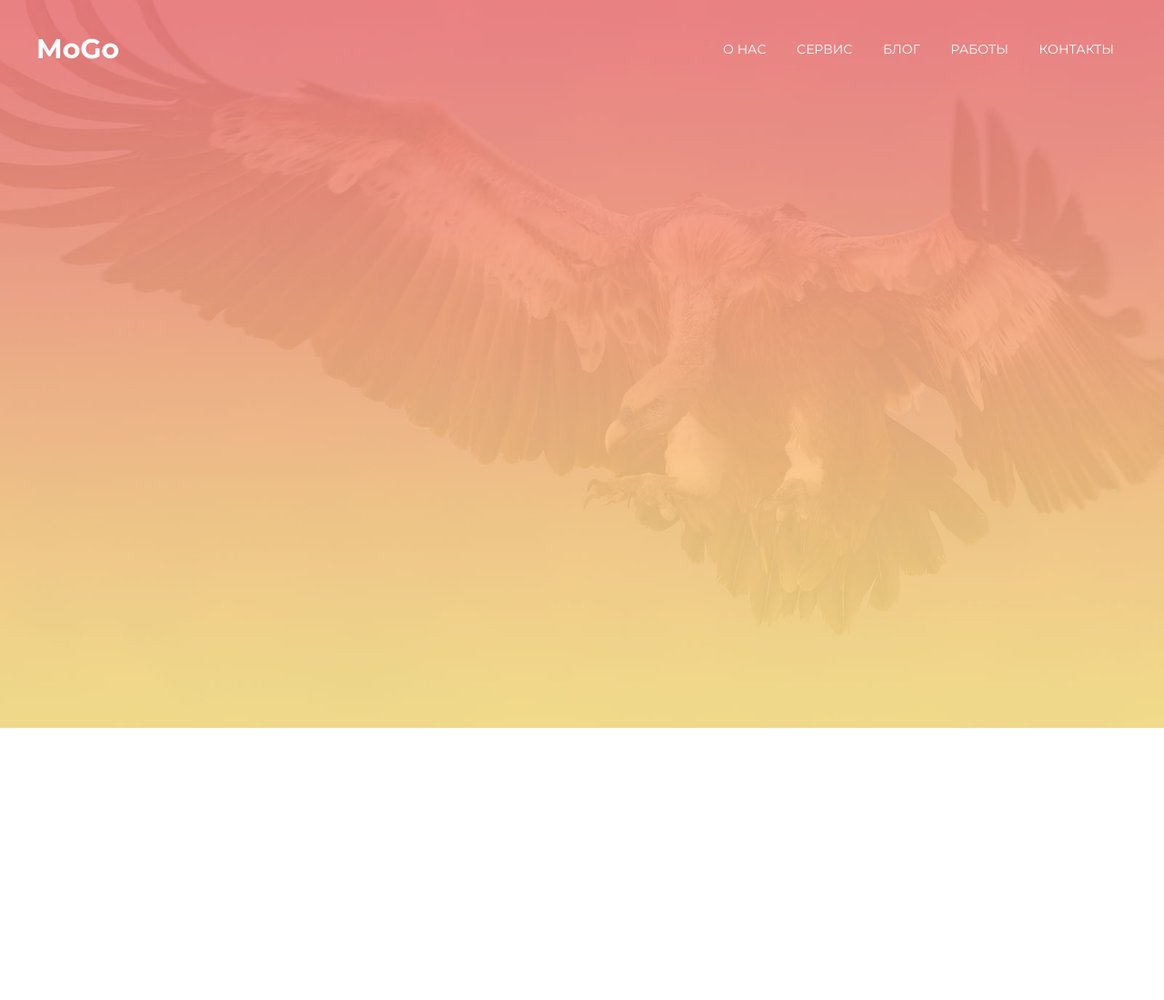
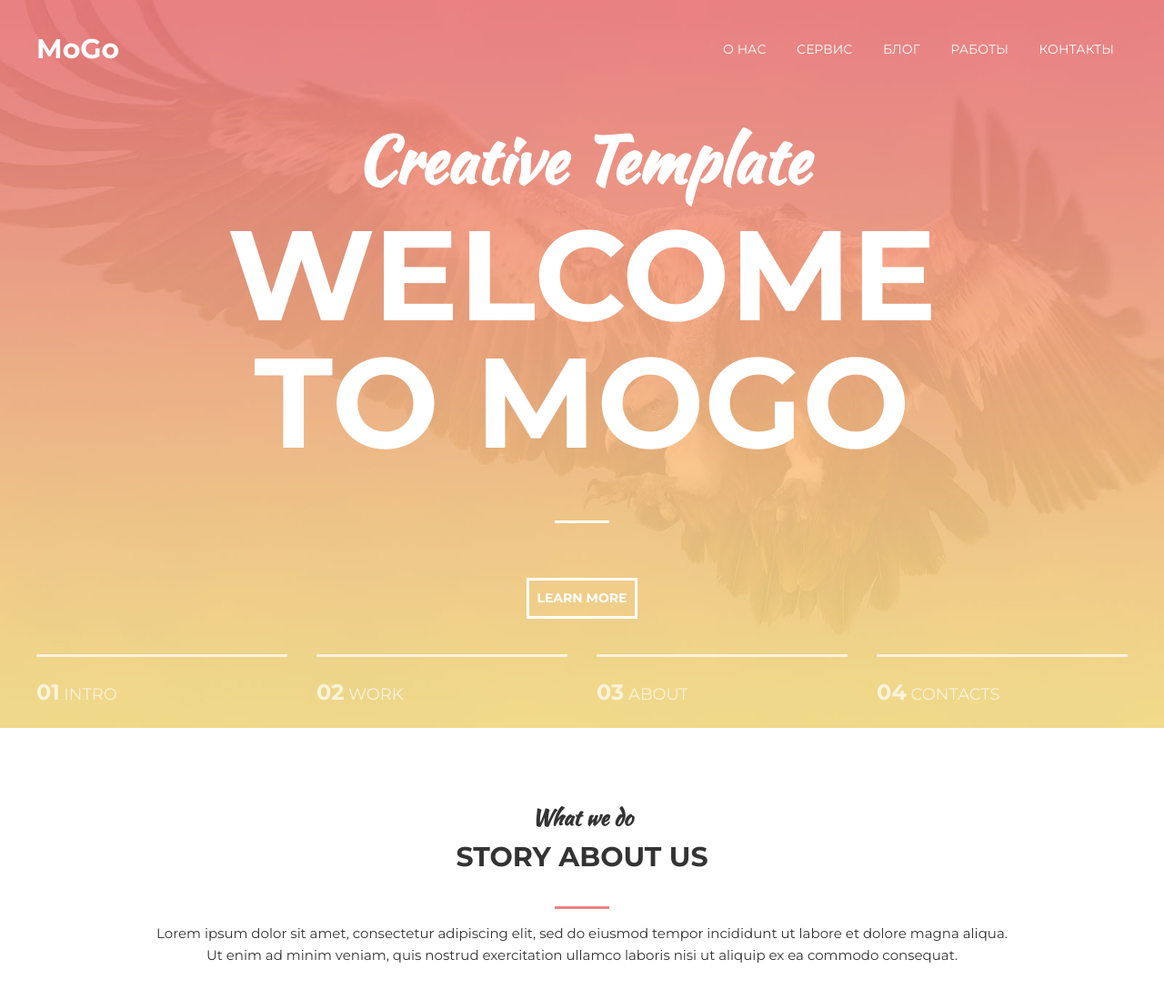
Before and after one commit to Khozhadin/MoGo, a plain HTML site: page index.html in a window 1280 px wide. Shown: the whole page at 91% size. Before the commit the page ends 800 px from the top, so only its background shows below. Drawn offline with Linux system fonts and the light colour scheme.

Commit message:
Commit: add block: "What we Do"

```diff
--- a/Assets/CSS/style.css
+++ b/Assets/CSS/style.css
@@ -26,12 +26,47 @@ h1, h2, h3, h4, h5, h6 {
 
 /* Intro */
 .intro {
+    display: flex;
+    flex-direction: column;
+    justify-content: center;
     width: 100%;
     height: 100vh;
 
     background: url("../Images/intro.jpg") center no-repeat;
-    -webkit-backgraund-size: cover;
+    -webkit-background-size: cover;
     background-size: cover;
+}
+
+.intro_inner {
+    width: 100%;
+    max-width: 880px;
+    margin: 0 auto;
+    text-align: center;
+}
+
+.intro_title {
+    color: #fff;
+    font-size: 140px;
+    font-weight: 800;
+    text-transform: uppercase;
+    text-align: center;
+    line-height: 1;
+}
+
+.intro_title:after {
+    content: "";
+    display: block;
+    width: 60px;
+    height: 3px;
+    margin: 60px auto;
+    background-color: #fff;
+}
+
+.intro_suptitle {
+    font-family: 'Kaushan Script', cursive;
+    font-size: 70px;
+    color: #fff;
+    text-align: center;
 }
 
 
@@ -44,7 +79,7 @@ h1, h2, h3, h4, h5, h6 {
     top: 0;
     left: 0;
     right: 0;
-    z-index: 1000;
+    z-index: 1;
 }
 
 .header_inner {
@@ -99,3 +134,135 @@ h1, h2, h3, h4, h5, h6 {
     display: block;
     opacity: 1;
 }
+
+.btn {
+    display: inline-block;
+    vertical-align: top;
+    padding: 8px;
+    border: 3px solid #fff;
+    font-size: 14px;
+    font-weight: 700;
+    color: #fff;
+    text-transform: uppercase;
+    text-decoration: none;
+    transition: background .1s linear, color .1s linear;
+}
+
+.btn:hover{
+    background-color: #fff;
+    color: #333;
+}
+
+
+/*Slider*/
+.slider{
+    width: 100%;
+    position: absolute;
+    bottom: 0;
+    left: 0;
+    z-index: 1;
+}
+
+.slider_inner{
+    display: flex;
+    justify-content: space-between;
+}
+
+.slider_item {
+    width: 23%;
+    padding: 20px 0;
+    position: relative;
+    border-top: 3px solid #fff;
+    opacity: .7;
+    font-size: 18px;
+    color: #fff;
+    text-transform: uppercase;
+}
+
+.slider_item.active{
+    opacity: 1;
+}
+
+.slider_item.active:before{
+    content: "";
+    display: block;
+    width: 70px;
+    height: 3px;
+    background-color: #f38181;
+    position: absolute;
+    top: 3px;
+    left: 0;
+    z-index: 1;
+}
+
+
+.slider_num {
+    font-size: 24px;
+    font-weight: 700;
+}
+
+
+/*Section*/
+.section{
+    padding: 80px 0;
+}
+
+.section_header {
+    width: 100%;
+    max-width: 950px;
+    margin: 0 auto 40px;
+    text-align: center;
+}
+
+.section_suptitle {
+    font-family: 'Kaushan Script', cursive;
+    font-size: 24px;
+    color: #333;
+}
+
+.section_title{
+    font-size: 30px;
+    font-weight: 700;
+    color: #333;
+    text-transform: uppercase;
+}
+
+.section_title:after {
+    content: "";
+    display: block;
+    width: 60px;
+    height: 3px;
+    margin: 30px auto 0;
+
+    background-color: #f38181;
+}
+
+/*About*/
+
+.about {
+    display: flex;
+    justify-content: space-between;
+}
+
+.about_item {
+    width: 380px;
+}
+
+.about_img:hover {
+    transform: translate3d(-10px,-10px,0);
+}
+
+
+.about_item:hover .about_img img {
+    opacity: .1;
+}
+
+.about_img {
+    background: linear-gradient(to bottom, #f38181, #fce38a);
+    transition: transform .1s linear;
+}
+
+.about_img img {
+    display: block;
+    transition: opacity .1s linear;
+}
--- a/index.html
+++ b/index.html
@@ -28,10 +28,69 @@
 
 <div class="intro">
     <div class="container">
+        <div class="intro_inner">
+            <h2 class="intro_suptitle">Creative Template</h2>
+            <h1 class="intro_title">welcome to mogo</h1>
+
+            <a class="btn" href="#">Learn More</a>
+        </div>
+    </div>
+
+    <div class="slider">
+        <div class="container">
+            <div class="slider_inner">
+                <div class="slider_item">
+                    <span class="slider_num">01</span>
+                    Intro
+                </div>
+                <div class="slider_item">
+                    <span class="slider_num">02</span>
+                    Work
+                </div>
+                <div class="slider_item">
+                    <span class="slider_num">03</span>
+                    About
+                </div>
+                <div class="slider_item">
+                    <span class="slider_num">04</span>
+                    Contacts
+                </div>
+            </div>
+        </div>
     </div>
 </div>
 
-<!--jehgjkegfegfegk-->
 
-</body>
+<section class="section">
+    <div class="container">
+
+        <div class="section_header">
+            <h3 class="section_suptitle">What we do</h3>
+            <h2 class="section_title">Story about us</h2>
+            <div class="section_text">
+                <p>Lorem ipsum dolor sit amet, consectetur adipiscing elit, sed do eiusmod tempor incididunt ut labore et dolore magna aliqua. Ut enim ad minim veniam, quis nostrud exercitation ullamco laboris nisi ut aliquip ex ea commodo consequat.</p>
+            </div>
+        </div>
+
+
+        <div class="about">
+             <div class="about_item">
+                 <div class="about_img">
+                     <img src="Assets/Images/about/1.jpg" alt="">
+                 </div>
+            </div>
+            <div class="about_item">
+                <div class="about_img">
+                    <img src="Assets/Images/about/2.jpg" alt="">
+                </div>
+             </div>
+            <div class="about_item">
+                <div class="about_img">
+                    <img src="Assets/Images/about/3.jpg" alt="">
+                </div>
+            </div>
+        </div>
+        </section>
+        </head>
+    </body>
 </html>
```
